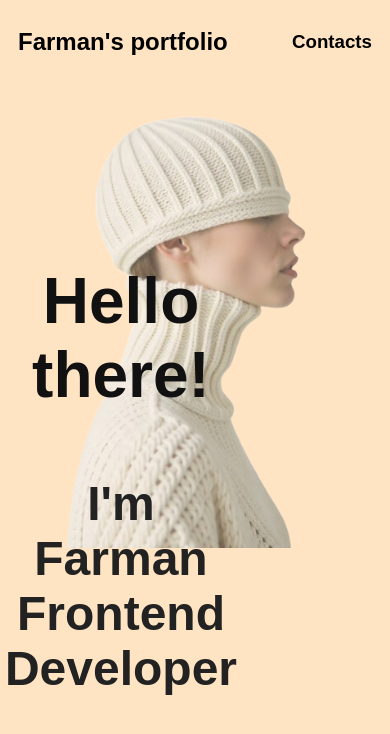
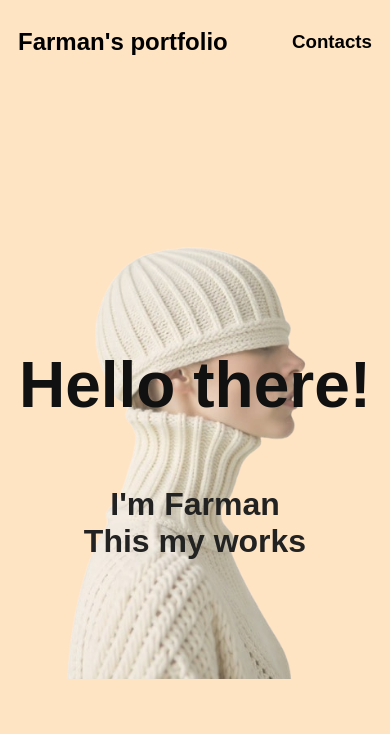
Before and after one commit to CipHer170/CipHer170.github.io, a plain HTML site: page index.html in a window 390 px wide. Drawn offline with Linux system fonts and the light colour scheme.

Commit message:
finished

```diff
--- a/index.html
+++ b/index.html
@@ -19,7 +19,7 @@
           <h4>
             <a href="./certs.html">
               I'm Farman <br />
-              Frontend Developer</a
+              This my works</a
             >
           </h4>
         </div>
--- a/style.css
+++ b/style.css
@@ -108,20 +108,28 @@ a {
         flex-direction: row;
         justify-content: space-around;
         align-items: center;
+        height: 87vh;
     }
 
 
     .hero_image {
         width: 100%;
         opacity: 70%;
+
     }
 
     .hero_title {
         position: absolute;
-        top: 200px;
-        right: 148px;
+        top: center;
+        right: center;
         margin: 0;
     }
+
+    .hero_title h4 {
+        font-size: 32px;
+    }
+
+    /* ======== certs styke============== */
 
     .sessions {
         display: flex;
```
